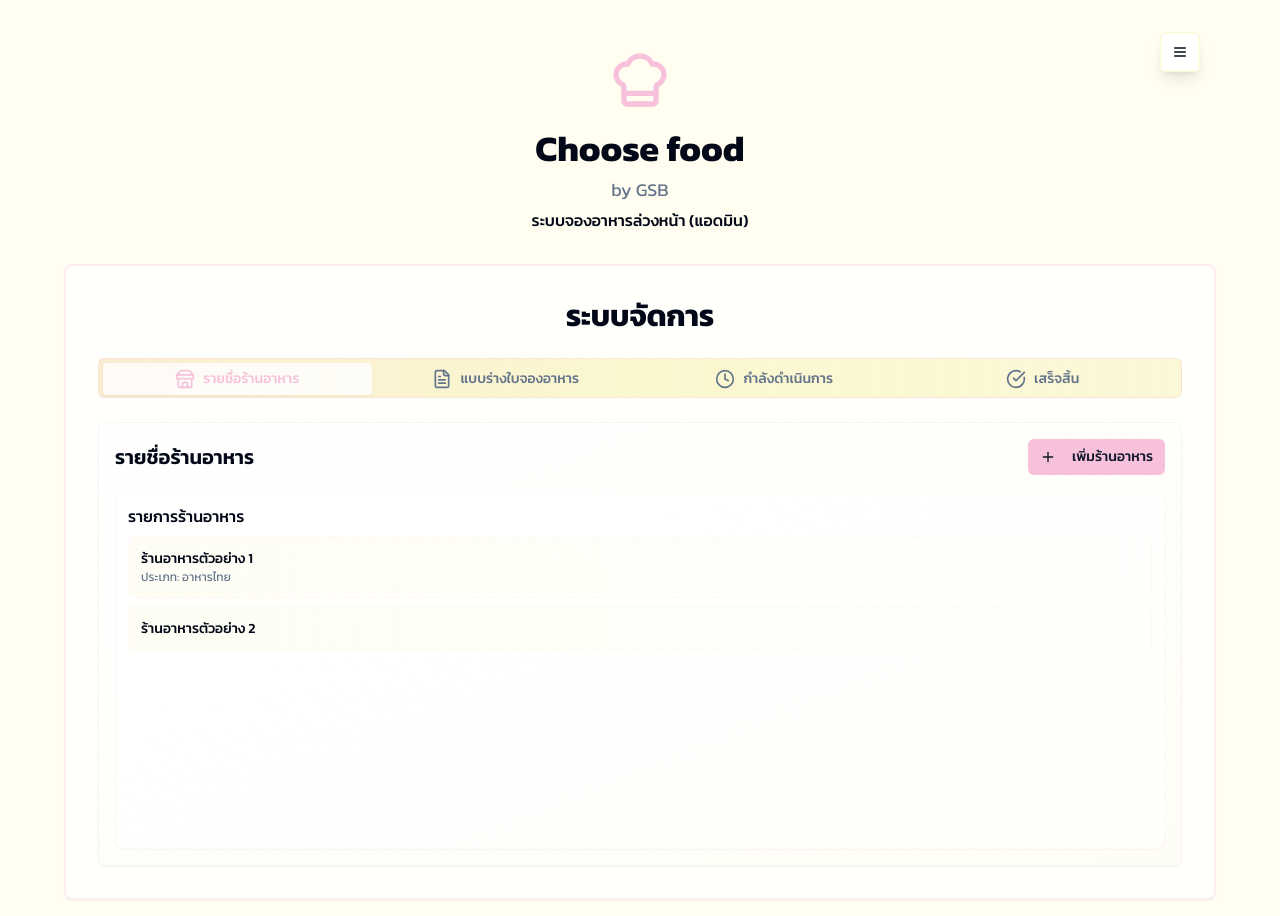
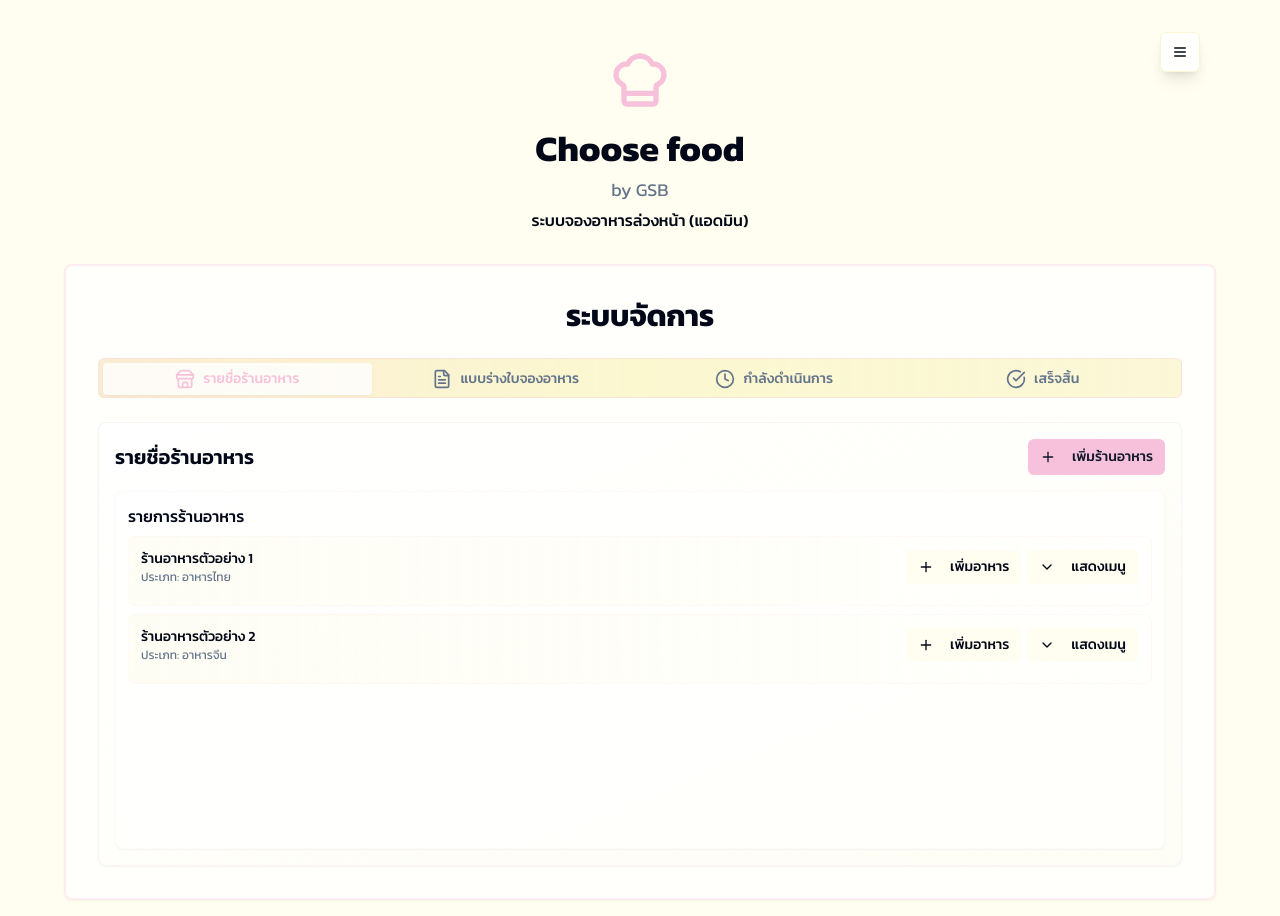
Before and after one commit to orderyourhappymeal2/choose-food-gather, a React (Vite) app: page /admin in a window 1280 px wide. Built offline with nearby package versions, Linux system fonts and the light colour scheme.

Commit message:
Reverted to commit 9abd71de038fcc61f76decb010c6c6f1d64ccbb3

```diff
--- a/src/pages/Admin.tsx
+++ b/src/pages/Admin.tsx
@@ -3,7 +3,8 @@ import { Tabs, TabsContent, TabsList, TabsTrigger } from "@/components/ui/tabs";
 import { ScrollArea } from "@/components/ui/scroll-area";
 import { Button } from "@/components/ui/button";
 import { Dialog, DialogContent, DialogHeader, DialogTitle, DialogTrigger, DialogFooter } from "@/components/ui/dialog";
-import { ChefHat, Store, FileText, Clock, CheckCircle, Plus, FilePlus, ArrowUpDown, ArrowUp, ArrowDown } from "lucide-react";
+import { Collapsible, CollapsibleContent, CollapsibleTrigger } from "@/components/ui/collapsible";
+import { ChefHat, Store, FileText, Clock, CheckCircle, Plus, FilePlus, ArrowUpDown, ArrowUp, ArrowDown, ChevronDown, ChevronUp, UtensilsCrossed } from "lucide-react";
 import NavigationDropdown from "@/components/NavigationDropdown";
 import { useState } from "react";
 const Admin = () => {
@@ -11,20 +12,32 @@ const Admin = () => {
   const [isOrderModalOpen, setIsOrderModalOpen] = useState(false);
   const [progressSortOrder, setProgressSortOrder] = useState<'none' | 'asc' | 'desc'>('none');
   const [completedSortOrder, setCompletedSortOrder] = useState<'none' | 'asc' | 'desc'>('none');
+  const [expandedRestaurants, setExpandedRestaurants] = useState<{ [key: string]: boolean }>({});
+
   const toggleProgressSort = () => {
-    setProgressSortOrder(prev => prev === 'none' ? 'asc' : prev === 'asc' ? 'desc' : 'none');
+    setProgressSortOrder(prev =>
+      prev === 'none' ? 'asc' : prev === 'asc' ? 'desc' : 'none'
+    );
   };
+
   const toggleCompletedSort = () => {
-    setCompletedSortOrder(prev => prev === 'none' ? 'asc' : prev === 'asc' ? 'desc' : 'none');
+    setCompletedSortOrder(prev =>
+      prev === 'none' ? 'asc' : prev === 'asc' ? 'desc' : 'none'
+    );
   };
+
+  const toggleRestaurantMenu = (restaurantId: string) => {
+    setExpandedRestaurants(prev => ({
+      ...prev,
+      [restaurantId]: !prev[restaurantId]
+    }));
+  };
+
   const getSortIcon = (sortOrder: 'none' | 'asc' | 'desc') => {
     switch (sortOrder) {
-      case 'asc':
-        return ArrowUp;
-      case 'desc':
-        return ArrowDown;
-      default:
-        return ArrowUpDown;
+      case 'asc': return ArrowUp;
+      case 'desc': return ArrowDown;
+      default: return ArrowUpDown;
     }
   };
   return <div className="min-h-screen bg-[var(--gradient-welcome)] p-4">
@@ -97,10 +110,17 @@ const Admin = () => {
                           </div>
 
                           <DialogFooter className="gap-2">
-                            <Button variant="outline" onClick={() => setIsRestaurantModalOpen(false)} className="flex-1 sm:flex-none">
+                            <Button
+                              variant="outline"
+                              onClick={() => setIsRestaurantModalOpen(false)}
+                              className="flex-1 sm:flex-none"
+                            >
                               ยกเลิก
                             </Button>
-                            <Button variant="default" className="bg-primary hover:bg-primary/90 flex-1 sm:flex-none">
+                            <Button
+                              variant="default"
+                              className="bg-primary hover:bg-primary/90 flex-1 sm:flex-none"
+                            >
                               ยืนยัน
                             </Button>
                           </DialogFooter>
@@ -113,14 +133,129 @@ const Admin = () => {
                           <h4 className="font-medium text-foreground mb-2">รายการร้านอาหาร</h4>
                           <ScrollArea className="h-[300px] w-full">
                             <div className="space-y-2">
+                              {/* Restaurant 1 */}
+                              <Collapsible>
                                 <div className="p-3 bg-gradient-to-r from-brand-cream/20 to-transparent rounded-lg border border-brand-pink/10">
+                                  <div className="flex items-center justify-between gap-2 mb-2">
+                                    <div className="flex-1">
                                       <div className="text-sm font-medium text-foreground">ร้านอาหารตัวอย่าง 1</div>
                                       <div className="text-xs text-muted-foreground">ประเภท: อาหารไทย</div>
                                     </div>
+                                    <div className="flex gap-1">
+                                      <Button
+                                        size="sm"
+                                        variant="outline"
+                                        className="p-1 h-8 w-8 md:h-9 md:w-auto md:px-3"
+                                      >
+                                        <Plus className="h-4 w-4" />
+                                        <span className="hidden md:inline ml-2">เพิ่มอาหาร</span>
+                                      </Button>
+                                      <CollapsibleTrigger asChild>
+                                        <Button
+                                          variant="outline"
+                                          size="sm"
+                                          className="p-1 h-8 w-8 md:h-9 md:w-auto md:px-3"
+                                          onClick={() => toggleRestaurantMenu("restaurant1")}
+                                        >
+                                          {expandedRestaurants["restaurant1"] ? (
+                                            <ChevronUp className="h-4 w-4" />
+                                          ) : (
+                                            <ChevronDown className="h-4 w-4" />
+                                          )}
+                                          <span className="hidden md:inline ml-2">
+                                            {expandedRestaurants["restaurant1"] ? "ซ่อนเมนู" : "แสดงเมนู"}
+                                          </span>
+                                        </Button>
+                                      </CollapsibleTrigger>
+                                    </div>
+                                  </div>
+                                  <CollapsibleContent className="mt-3">
+                                    <div className="border-t border-brand-pink/20 pt-2">
+                                      <div className="text-xs font-medium text-muted-foreground mb-2">เมนูอาหาร:</div>
+                                      <div className="space-y-1 pl-2">
+                                        <div className="flex items-center justify-between p-2 bg-white/40 rounded border border-brand-pink/5">
+                                          <span className="text-xs text-foreground">ผัดไทย</span>
+                                          <div className="flex gap-1">
+                                            <Button variant="ghost" size="sm" className="h-6 w-6 p-0">
+                                              <UtensilsCrossed className="h-3 w-3" />
+                                            </Button>
+                                          </div>
+                                        </div>
+                                        <div className="flex items-center justify-between p-2 bg-white/40 rounded border border-brand-pink/5">
+                                          <span className="text-xs text-foreground">ต้มยำกุ้ง</span>
+                                          <div className="flex gap-1">
+                                            <Button variant="ghost" size="sm" className="h-6 w-6 p-0">
+                                              <UtensilsCrossed className="h-3 w-3" />
+                                            </Button>
+                                          </div>
+                                        </div>
+                                      </div>
+                                    </div>
+                                  </CollapsibleContent>
+                                </div>
+                              </Collapsible>
+
+                              {/* Restaurant 2 */}
+                              <Collapsible>
                                 <div className="p-3 bg-gradient-to-r from-brand-cream/20 to-transparent rounded-lg border border-brand-pink/10">
+                                  <div className="flex items-center justify-between gap-2 mb-2">
+                                    <div className="flex-1">
                                       <div className="text-sm font-medium text-foreground">ร้านอาหารตัวอย่าง 2</div>
-
+                                      <div className="text-xs text-muted-foreground">ประเภท: อาหารจีน</div>
                                     </div>
+                                    <div className="flex gap-1">
+                                      <Button
+                                        size="sm"
+                                        variant="outline"
+                                        className="p-1 h-8 w-8 md:h-9 md:w-auto md:px-3"
+                                      >
+                                        <Plus className="h-4 w-4" />
+                                        <span className="hidden md:inline ml-2">เพิ่มอาหาร</span>
+                                      </Button>
+                                      <CollapsibleTrigger asChild>
+                                        <Button
+                                          variant="outline"
+                                          size="sm"
+                                          className="p-1 h-8 w-8 md:h-9 md:w-auto md:px-3"
+                                          onClick={() => toggleRestaurantMenu("restaurant2")}
+                                        >
+                                          {expandedRestaurants["restaurant2"] ? (
+                                            <ChevronUp className="h-4 w-4" />
+                                          ) : (
+                                            <ChevronDown className="h-4 w-4" />
+                                          )}
+                                          <span className="hidden md:inline ml-2">
+                                            {expandedRestaurants["restaurant2"] ? "ซ่อนเมนู" : "แสดงเมนู"}
+                                          </span>
+                                        </Button>
+                                      </CollapsibleTrigger>
+                                    </div>
+                                  </div>
+                                  <CollapsibleContent className="mt-3">
+                                    <div className="border-t border-brand-pink/20 pt-2">
+                                      <div className="text-xs font-medium text-muted-foreground mb-2">เมนูอาหาร:</div>
+                                      <div className="space-y-1 pl-2">
+                                        <div className="flex items-center justify-between p-2 bg-white/40 rounded border border-brand-pink/5">
+                                          <span className="text-xs text-foreground">ข้าวผัดปู</span>
+                                          <div className="flex gap-1">
+                                            <Button variant="ghost" size="sm" className="h-6 w-6 p-0">
+                                              <UtensilsCrossed className="h-3 w-3" />
+                                            </Button>
+                                          </div>
+                                        </div>
+                                        <div className="flex items-center justify-between p-2 bg-white/40 rounded border border-brand-pink/5">
+                                          <span className="text-xs text-foreground">หมูหวานเปรี้ยว</span>
+                                          <div className="flex gap-1">
+                                            <Button variant="ghost" size="sm" className="h-6 w-6 p-0">
+                                              <UtensilsCrossed className="h-3 w-3" />
+                                            </Button>
+                                          </div>
+                                        </div>
+                                      </div>
+                                    </div>
+                                  </CollapsibleContent>
+                                </div>
+                              </Collapsible>
                             </div>
                           </ScrollArea>
                         </CardContent>
@@ -158,10 +293,17 @@ const Admin = () => {
                           </div>
 
                           <DialogFooter className="gap-2">
-                            <Button variant="outline" onClick={() => setIsOrderModalOpen(false)} className="flex-1 sm:flex-none">
+                            <Button
+                              variant="outline"
+                              onClick={() => setIsOrderModalOpen(false)}
+                              className="flex-1 sm:flex-none"
+                            >
                               ยกเลิก
                             </Button>
-                            <Button variant="default" className="bg-primary hover:bg-primary/90 flex-1 sm:flex-none">
+                            <Button
+                              variant="default"
+                              className="bg-primary hover:bg-primary/90 flex-1 sm:flex-none"
+                            >
                               ยืนยัน
                             </Button>
                           </DialogFooter>
@@ -196,7 +338,12 @@ const Admin = () => {
                   <CardContent className="p-4">
                     <div className="flex justify-between items-center mb-4">
                       <h3 className="text-xl font-semibold text-foreground">กำลังดำเนินการ</h3>
-                      <Button variant="ghost" size="sm" onClick={toggleProgressSort} className="hover:bg-brand-pink/10">
+                      <Button
+                        variant="ghost"
+                        size="sm"
+                        onClick={toggleProgressSort}
+                        className="hover:bg-brand-pink/10"
+                      >
                         {(() => {
                           const SortIcon = getSortIcon(progressSortOrder);
                           return <SortIcon className="h-4 w-4" />;
@@ -231,7 +378,12 @@ const Admin = () => {
                   <CardContent className="p-4">
                     <div className="flex justify-between items-center mb-4">
                       <h3 className="text-xl font-semibold text-foreground">ดำเนินการเสร็จสิ้น</h3>
-                      <Button variant="ghost" size="sm" onClick={toggleCompletedSort} className="hover:bg-brand-pink/10">
+                      <Button
+                        variant="ghost"
+                        size="sm"
+                        onClick={toggleCompletedSort}
+                        className="hover:bg-brand-pink/10"
+                      >
                         {(() => {
                           const SortIcon = getSortIcon(completedSortOrder);
                           return <SortIcon className="h-4 w-4" />;
```
Lines whose indentation alone changed are shown as unchanged.
